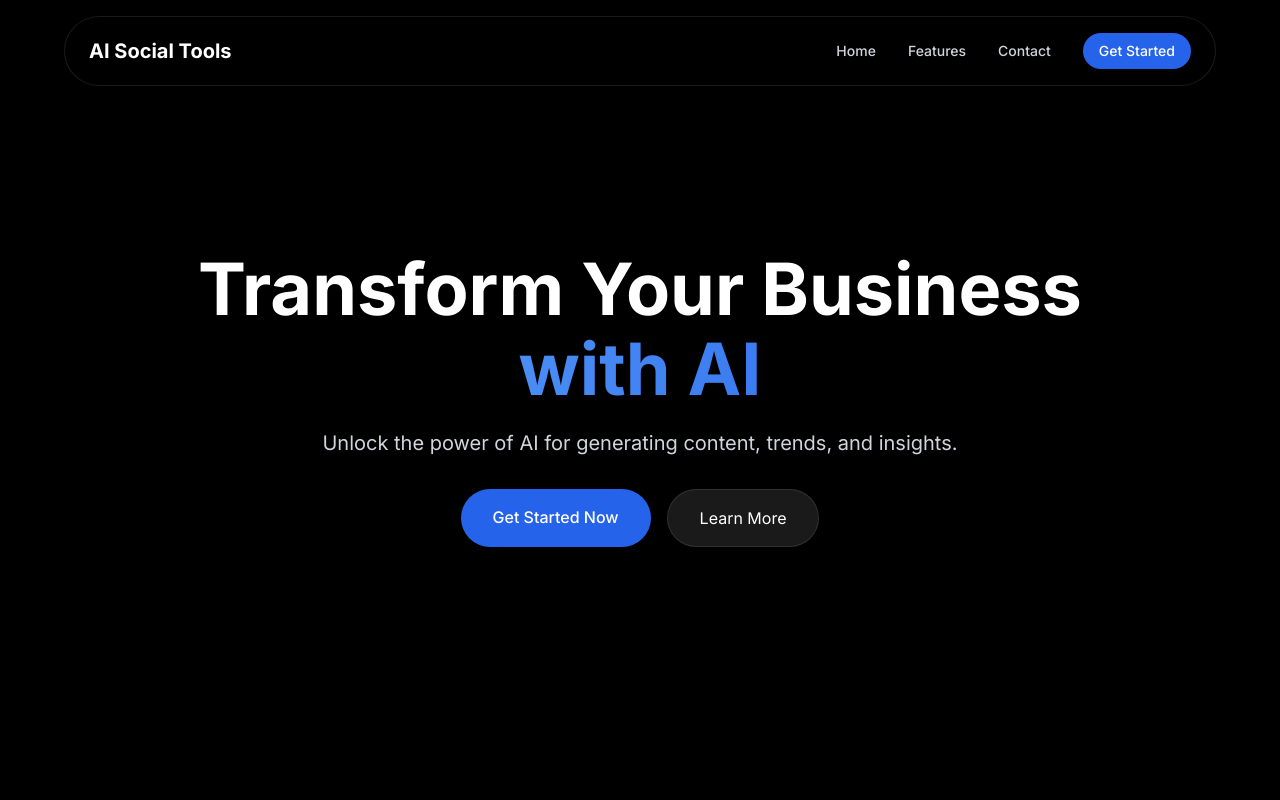
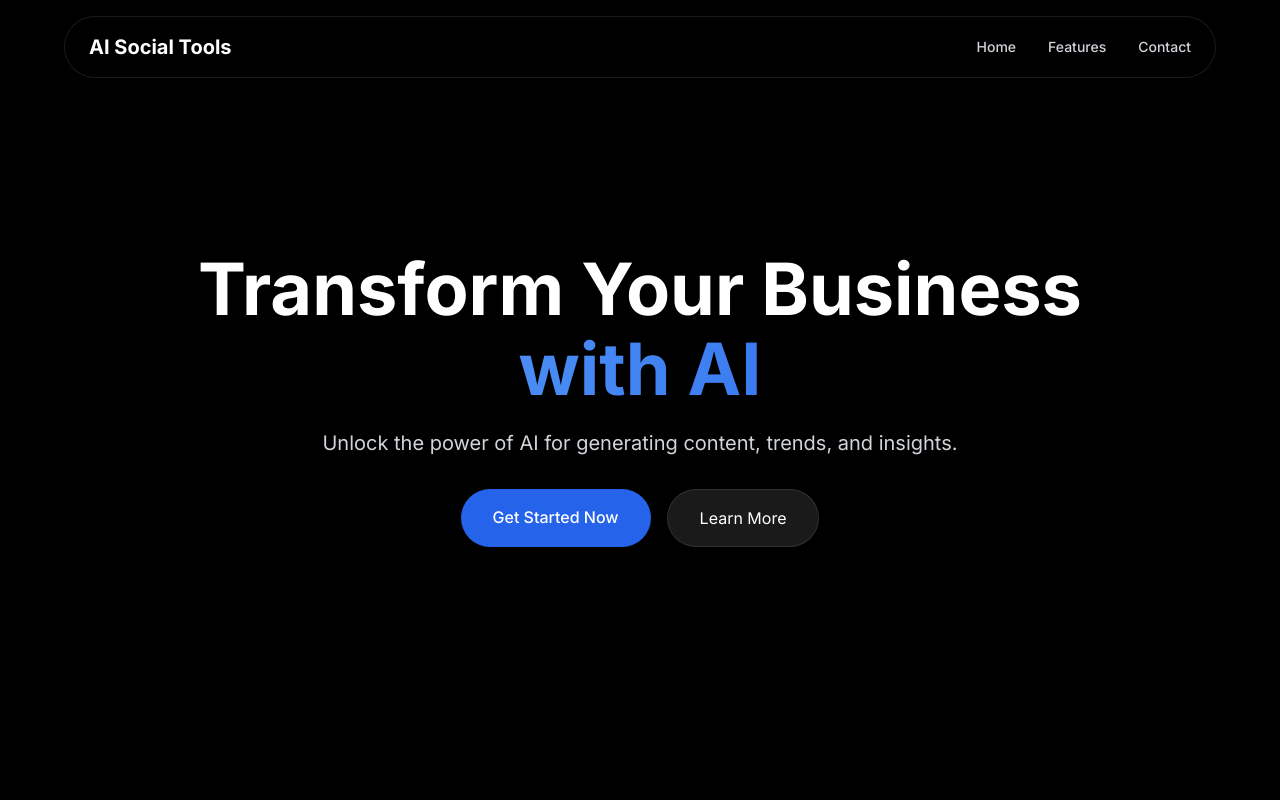
Before and after one commit to ZamoRzgar/ai-social-app, a Next.js app: page / in a window 1280 px wide. Shown: the top 800 px of the page. Built offline with nearby package versions, Linux system fonts and the light colour scheme.

Commit message:
Removed Get Started button from header

```diff
--- a/src/app/components/Header.tsx
+++ b/src/app/components/Header.tsx
@@ -29,14 +29,7 @@ const Header = () => {
                         >
                             Contact
                         </a>
-                        <a
-                            href="/signup"
-                            className="px-4 py-2 bg-blue-600 hover:bg-blue-700 text-white rounded-full
-                                     transition-all duration-300 text-sm font-medium
-                                     hover:shadow-lg hover:shadow-blue-500/25 hover:-translate-y-0.5"
-                        >
-                            Get Started
-                        </a>
+
                     </nav>
                 </div>
             </div>
```
